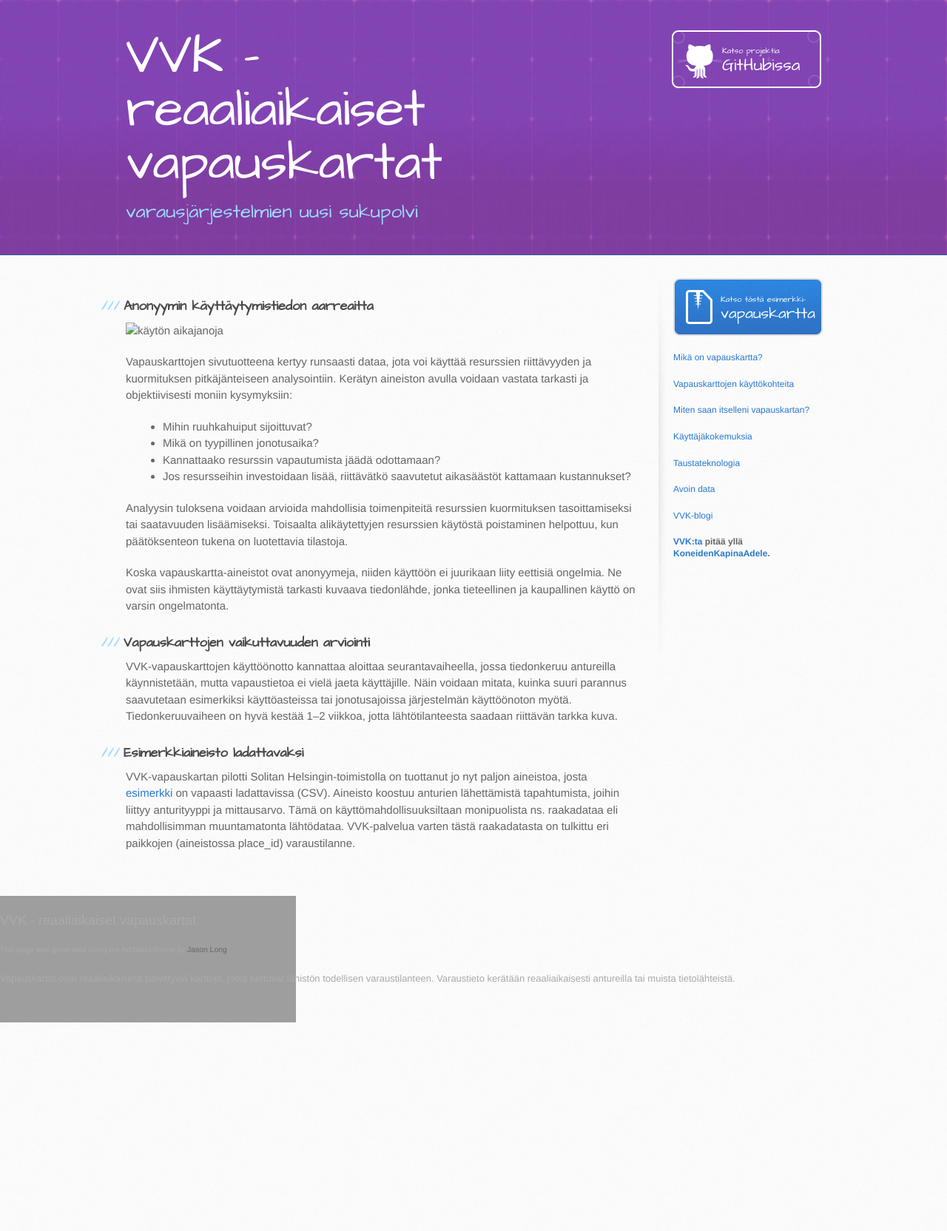
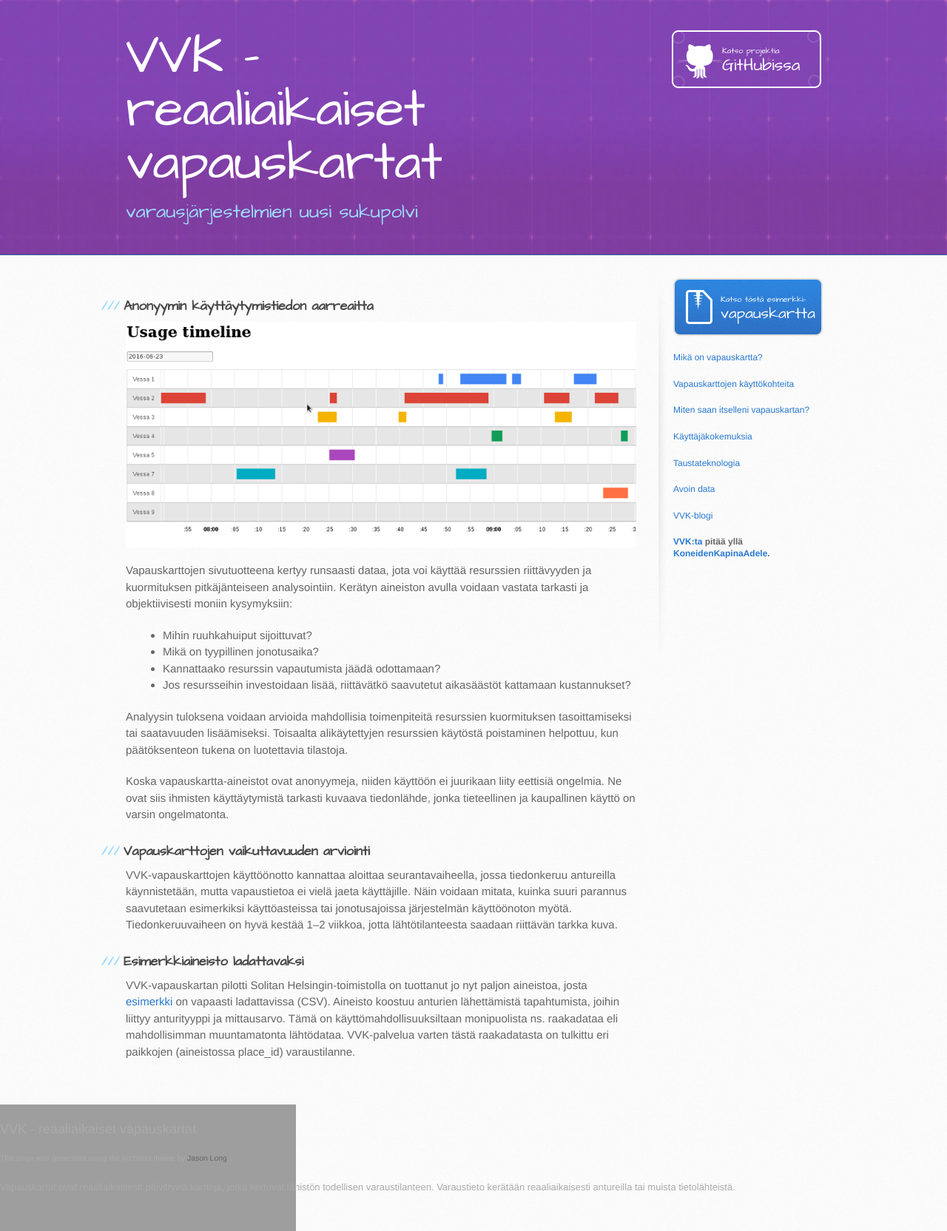
Before and after one commit to KoneidenKapinaAdele/vvk, a Jekyll site: the page built from avoindata.md, in a window 1280 px wide. Shown: the whole page at 74% size. Built offline with Jekyll 4.4.1, drawn with Linux system fonts in a browser that asks for light colours; before the commit the page ends 1382 px from its top, so only the background shows below that.

Commit message:
fix link

```diff
--- a/avoindata.md
+++ b/avoindata.md
@@ -4,7 +4,7 @@ layout: default
 
 ### Anonyymin käyttäytymistiedon aarreaitta
 
-![käytön aikajanoja](aikajanat.png)
+![käytön aikajanoja](images/aikajanat.png)
 
 Vapauskarttojen sivutuotteena kertyy runsaasti dataa, jota voi käyttää
 resurssien riittävyyden ja kuormituksen pitkäjänteiseen analysointiin.
```
